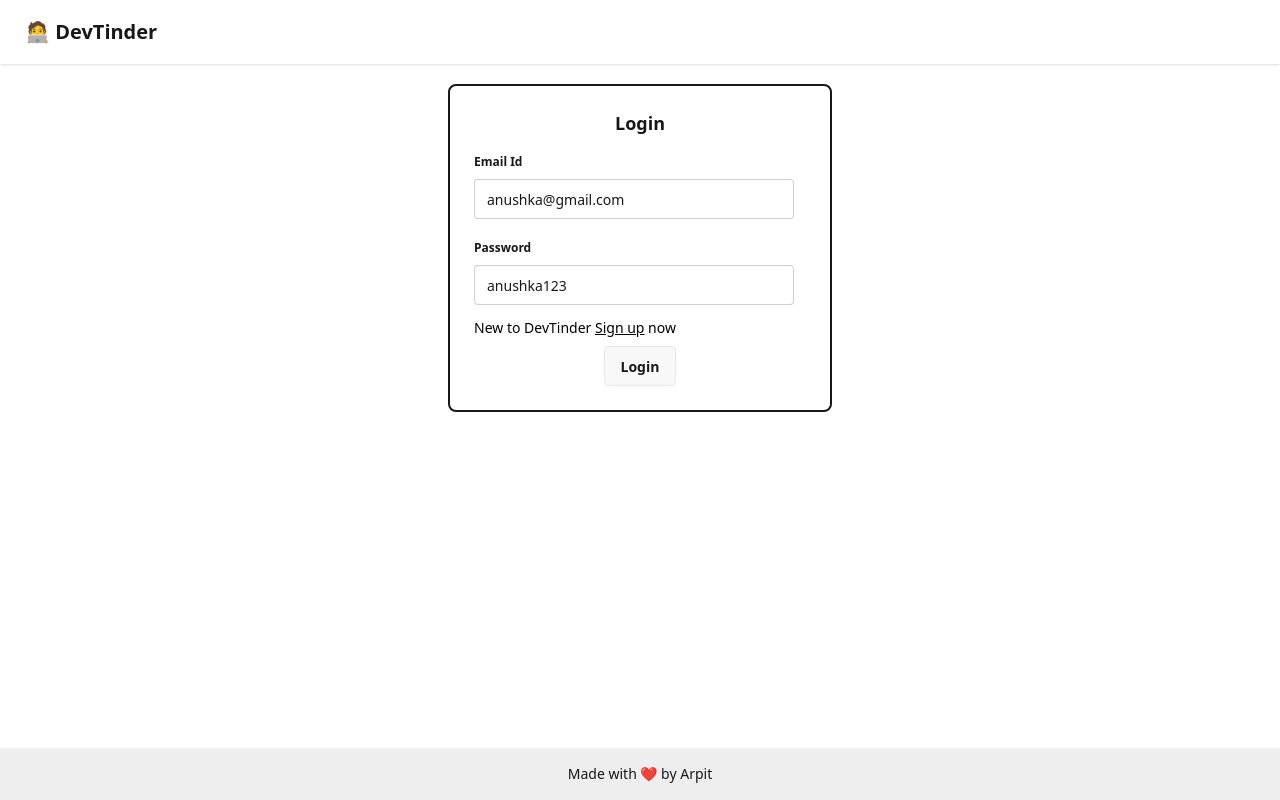
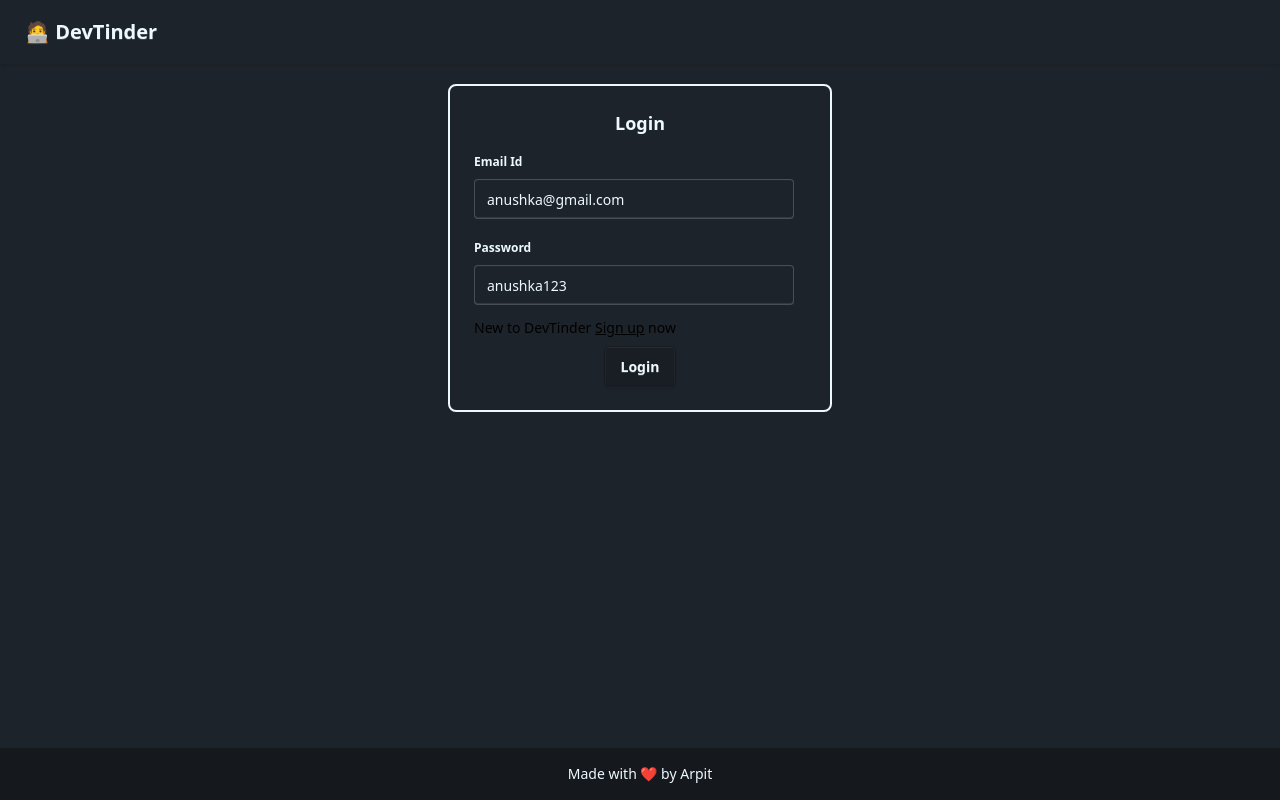
Before and after one commit to arpitt061998/devtinder-frontend, a React app: page /login in a window 1280 px wide. Built offline with nearby package versions, Linux system fonts and the light colour scheme; the HTML template or start-up script is replaced by a standard one.

Commit message:
adding ui chnages on feed page

```diff
--- a/src/components/Feed.jsx
+++ b/src/components/Feed.jsx
@@ -29,10 +29,12 @@ const Feed = () => {
   if(!feed) return;
   if(feed.length ===0) return <div>No new user are avaiable... </div>
   return (
-    <div className="flex justify-center my-4 items-center flex-col">
-      {feed.map(user => (
-        <UserCard user={user} key={user._id}/>
-      ))}
+    <div className="flex justify-center items-center flex-col bg-pink-300 min-h-[88vh]">
+      <div className="my-4">
+        {feed.map(user => (
+          <UserCard user={user} key={user._id}/>
+        ))}
+      </div>
     </div>
   );
 }
--- a/src/index.css
+++ b/src/index.css
@@ -1,2 +1,4 @@
 @import "tailwindcss";
-@plugin "daisyui";
+ @plugin "daisyui" {
+  themes: dark --default;
+ }
```
